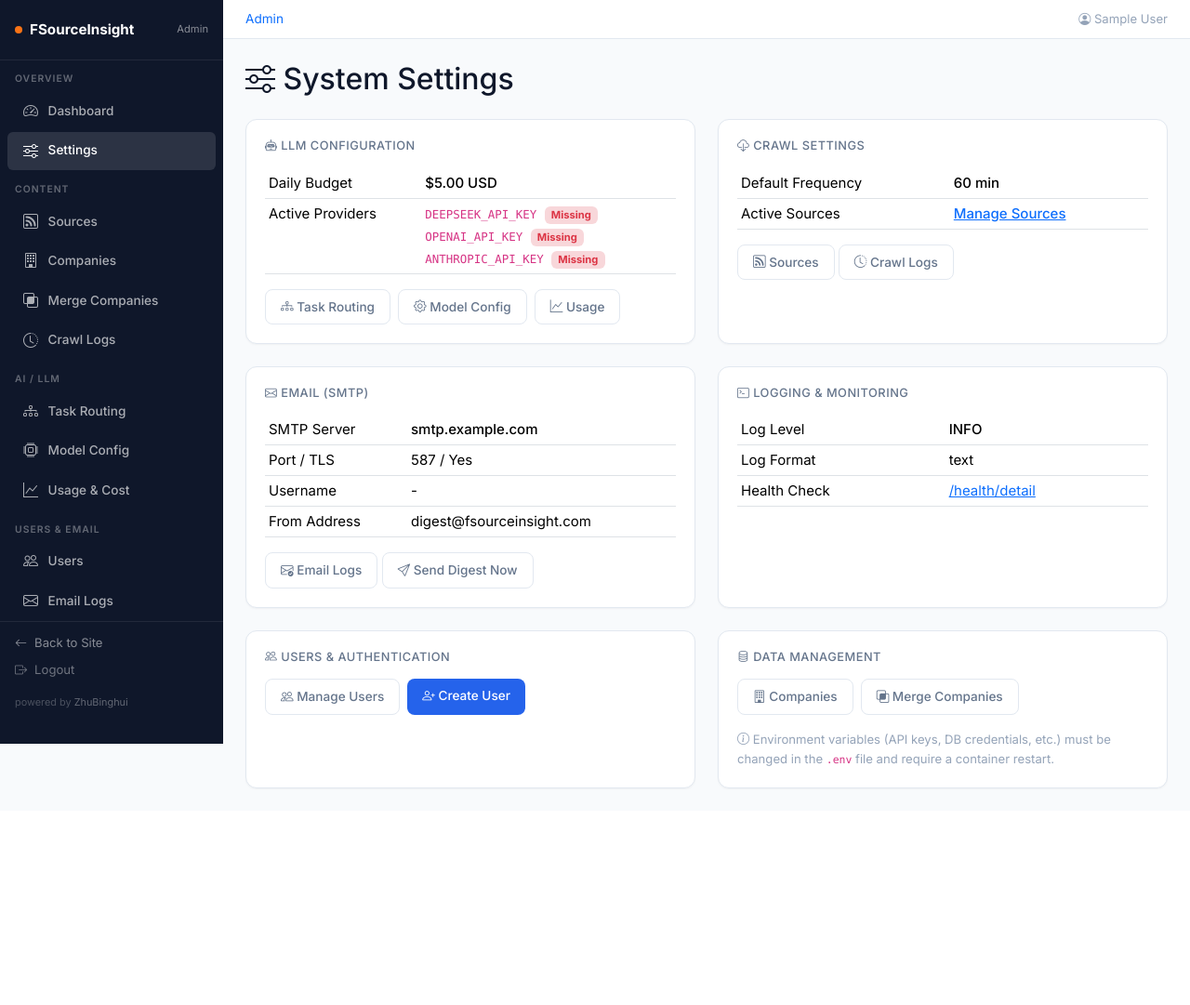
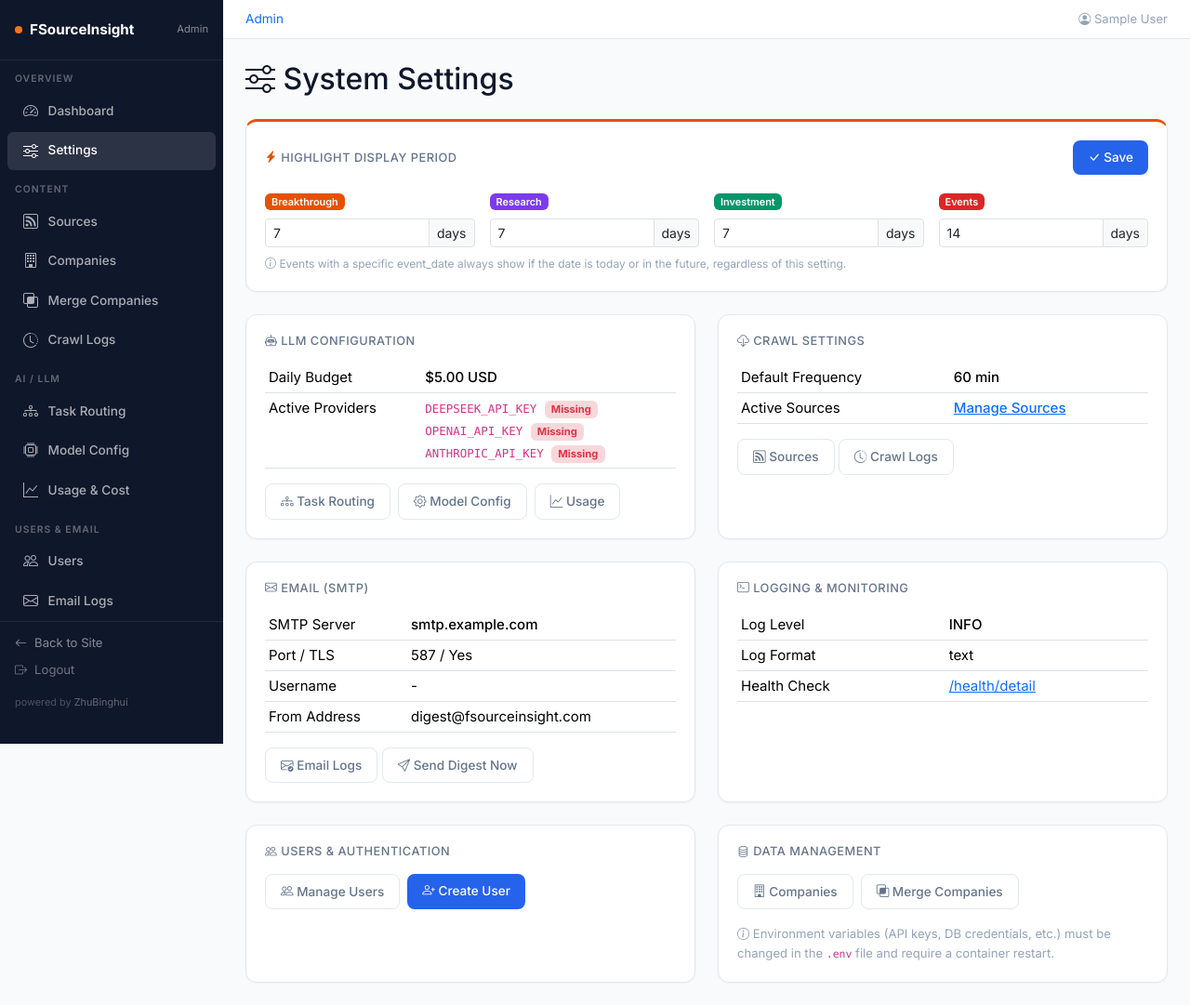
Before and after one commit to zhubinghui/FSourceInsight, a Flask app: page /admin/settings in a window 1280 px wide. Shown: the whole page at 93% size. Before the commit the page ends 849 px from the top, so only its background shows below. Run offline with Flask 3, Linux system fonts and the light colour scheme; a user stored in the database is signed in; tables that the repository leaves empty hold one stand-in row (values such as "Sample post"); parts of the project's set-up code (start-up, migrations or seed data) failed here and were passed over.

Commit message:
feat: configurable highlight time windows via admin settings
New SystemSetting model (key-value store in DB):
- highlight_breakthrough_days (default: 7)
- highlight_research_days (default: 7)
- highlight_investment_days (default: 7)
- highlight_event_days (default: 14, fallback for events without date)

Each highlight type now has its own independently configurable
time window. Events with a specific event_date always show if
the date is today or in the future, regardless of the setting.

Admin Settings page:
- New "Highlight Display Period" card at top with per-type inputs
- Save button updates DB immediately, no restart needed

News view:
- _get_highlighted_articles() reads from SystemSetting per type
- Each type queries with its own cutoff date

Co-Authored-By: Claude Opus 4.6 (1M context) <noreply@anthropic.com>

```diff
--- a/app/__init__.py
+++ b/app/__init__.py
@@ -44,6 +44,9 @@ def create_app(config_name=None):
     def load_user(user_id):
         from .models.user import User
         return db.session.get(User, int(user_id))
+
+    # Import all models for Alembic detection
+    from .models import setting  # noqa: F401
 
     # Register blueprints
     from .web.views.news import news_bp
--- /dev/null
+++ b/app/models/setting.py
@@ -0,0 +1,36 @@
+from app.extensions import db
+
+
+class SystemSetting(db.Model):
+    """Key-value store for runtime-configurable system settings."""
+    __tablename__ = 'system_setting'
+
+    key = db.Column(db.String(100), primary_key=True)
+    value = db.Column(db.String(500), nullable=False)
+    description = db.Column(db.String(300))
+
+    @classmethod
+    def get(cls, key: str, default: str = '') -> str:
+        row = db.session.get(cls, key)
+        return row.value if row else default
+
+    @classmethod
+    def get_int(cls, key: str, default: int = 0) -> int:
+        try:
+            return int(cls.get(key, str(default)))
+        except (ValueError, TypeError):
+            return default
+
+    @classmethod
+    def set(cls, key: str, value: str, description: str = None):
+        row = db.session.get(cls, key)
+        if row:
+            row.value = value
+            if description:
+                row.description = description
+        else:
+            row = cls(key=key, value=value, description=description or '')
+            db.session.add(row)
+
+    def __repr__(self):
+        return f'<Setting {self.key}={self.value}>'
--- a/app/web/templates/admin/settings.html
+++ b/app/web/templates/admin/settings.html
@@ -2,6 +2,66 @@
 {% block title %}Settings - Admin{% endblock %}
 {% block content %}
 <h2 class="mb-4"><i class="bi bi-sliders"></i> System Settings</h2>
+
+{# ── Highlight Time Windows (editable) ── #}
+<form method="post" class="mb-4">
+    <input type="hidden" name="csrf_token" value="{{ csrf_token() }}">
+    <div class="card card-fs" style="border-top: 3px solid var(--fs-orange);">
+        <div class="card-body">
+            <div class="d-flex justify-content-between align-items-center mb-3">
+                <h6 class="mb-0 text-fs-secondary text-uppercase" style="font-size: 0.8rem; letter-spacing: 0.5px;">
+                    <i class="bi bi-lightning-charge-fill" style="color: var(--fs-orange);"></i> Highlight Display Period
+                </h6>
+                <button type="submit" class="btn btn-fs-primary btn-sm"><i class="bi bi-check-lg"></i> Save</button>
+            </div>
+            <div class="row g-3">
+                <div class="col-md-3">
+                    <label class="form-label" style="font-size: 0.82rem;">
+                        <span class="badge badge-breakthrough" style="font-size: 0.68rem;">Breakthrough</span>
+                    </label>
+                    <div class="input-group input-group-sm">
+                        <input type="number" class="form-control" name="highlight_breakthrough_days"
+                               value="{{ highlight_settings.highlight_breakthrough_days }}" min="1" max="90">
+                        <span class="input-group-text">days</span>
+                    </div>
+                </div>
+                <div class="col-md-3">
+                    <label class="form-label" style="font-size: 0.82rem;">
+                        <span class="badge badge-research" style="font-size: 0.68rem;">Research</span>
+                    </label>
+                    <div class="input-group input-group-sm">
+                        <input type="number" class="form-control" name="highlight_research_days"
+                               value="{{ highlight_settings.highlight_research_days }}" min="1" max="90">
+                        <span class="input-group-text">days</span>
+                    </div>
+                </div>
+                <div class="col-md-3">
+                    <label class="form-label" style="font-size: 0.82rem;">
+                        <span class="badge badge-investment" style="font-size: 0.68rem;">Investment</span>
+                    </label>
+                    <div class="input-group input-group-sm">
+                        <input type="number" class="form-control" name="highlight_investment_days"
+                               value="{{ highlight_settings.highlight_investment_days }}" min="1" max="90">
+                        <span class="input-group-text">days</span>
+                    </div>
+                </div>
+                <div class="col-md-3">
+                    <label class="form-label" style="font-size: 0.82rem;">
+                        <span class="badge badge-event" style="font-size: 0.68rem;">Events</span>
+                    </label>
+                    <div class="input-group input-group-sm">
+                        <input type="number" class="form-control" name="highlight_event_days"
+                               value="{{ highlight_settings.highlight_event_days }}" min="1" max="90">
+                        <span class="input-group-text">days</span>
+                    </div>
+                </div>
+            </div>
+            <div class="text-fs-muted mt-2" style="font-size: 0.75rem;">
+                <i class="bi bi-info-circle"></i> Events with a specific event_date always show if the date is today or in the future, regardless of this setting.
+            </div>
+        </div>
+    </div>
+</form>
 
 <div class="row g-4">
     {# ── LLM Settings ── #}
--- a/app/web/views/admin.py
+++ b/app/web/views/admin.py
@@ -589,10 +589,16 @@ def llm_routing():
 def settings():
     """System-wide settings management."""
     from flask import current_app
+    from app.models.setting import SystemSetting
 
     if request.method == 'POST':
-        # Update .env-backed settings via DB override table
-        # For now, show current values from env (read-only display + editable for DB-backed)
+        # Save highlight settings
+        for key in ['highlight_breakthrough_days', 'highlight_research_days',
+                     'highlight_investment_days', 'highlight_event_days']:
+            val = request.form.get(key, '').strip()
+            if val:
+                SystemSetting.set(key, val)
+        db.session.commit()
         flash('Settings updated.', 'success')
         return redirect(url_for('admin.settings'))
 
@@ -608,6 +614,14 @@ def settings():
         'log_format': os.environ.get('LOG_FORMAT', 'text'),
     }
 
+    # Highlight time window settings (from DB)
+    highlight_settings = {
+        'highlight_breakthrough_days': SystemSetting.get_int('highlight_breakthrough_days', 7),
+        'highlight_research_days': SystemSetting.get_int('highlight_research_days', 7),
+        'highlight_investment_days': SystemSetting.get_int('highlight_investment_days', 7),
+        'highlight_event_days': SystemSetting.get_int('highlight_event_days', 14),
+    }
+
     # LLM provider status
     llm_keys = {}
     for env_var in ['DEEPSEEK_API_KEY', 'OPENAI_API_KEY', 'ANTHROPIC_API_KEY']:
@@ -617,6 +631,7 @@ def settings():
     return render_template(
         'admin/settings.html',
         settings=settings_data,
+        highlight_settings=highlight_settings,
         llm_keys=llm_keys,
     )
 
--- a/app/web/views/news.py
+++ b/app/web/views/news.py
@@ -80,33 +80,41 @@ def _get_filter_options():
     }
 
 
-def _get_highlighted_articles(page=1, per_page=8):
+def _get_highlighted_articles(page=1, per_page=5):
     """Get highlighted articles sorted by priority weight, paginated.
 
     Priority: tech_breakthrough (4) > local_research (3) > investment (2) > local_event (1)
-    Time rules: research/investment/breakthrough within 7 days; events today or future.
+    Time windows are configurable via Admin > Settings (system_setting table).
     Returns (items, total) for pagination.
     """
+    from app.models.setting import SystemSetting
+
     now = datetime.now()
-    cutoff_7d = now - timedelta(days=7)
+    bt_days = SystemSetting.get_int('highlight_breakthrough_days', 7)
+    rs_days = SystemSetting.get_int('highlight_research_days', 7)
+    inv_days = SystemSetting.get_int('highlight_investment_days', 7)
+    ev_days = SystemSetting.get_int('highlight_event_days', 14)
 
-    # Research, Investment & Breakthroughs: last 7 days
-    high_value = (
-        Article.query
-        .filter(Article.highlights.isnot(None))
-        .filter(Article.highlights != '[]')
-        .filter(
-            db.or_(
-                Article.highlights.like('%tech_breakthrough%'),
-                Article.highlights.like('%local_research%'),
-                Article.highlights.like('%investment%'),
-            )
+    # Each highlight type can have its own time window
+    high_value_articles = []
+
+    for hl_type, days in [
+        ('tech_breakthrough', bt_days),
+        ('local_research', rs_days),
+        ('investment', inv_days),
+    ]:
+        cutoff = now - timedelta(days=days)
+        articles = (
+            Article.query
+            .filter(Article.highlights.isnot(None))
+            .filter(Article.highlights.like(f'%{hl_type}%'))
+            .filter(Article.published_at >= cutoff)
+            .all()
         )
-        .filter(Article.published_at >= cutoff_7d)
-        .all()
-    )
+        high_value_articles.extend(articles)
 
-    # Events: only future or today
+    # Events: future or within event_days fallback
+    ev_cutoff = now - timedelta(days=ev_days)
     events = (
         Article.query
         .filter(Article.highlights.like('%local_event%'))
@@ -115,7 +123,7 @@ def _get_highlighted_articles(page=1, per_page=8):
                 Article.event_date >= now.date(),
                 db.and_(
                     Article.event_date.is_(None),
-                    Article.published_at >= cutoff_7d,
+                    Article.published_at >= ev_cutoff,
                 )
             )
         )
@@ -125,7 +133,7 @@ def _get_highlighted_articles(page=1, per_page=8):
     # Merge, deduplicate, then sort by priority weight (highest first)
     seen = set()
     merged = []
-    for a in high_value + events:
+    for a in high_value_articles + events:
         if a.id not in seen:
             seen.add(a.id)
             merged.append(a)
```
Also changed, not shown: migrations/versions/f4f3b6e8758c_add_system_setting_table.py (added, +33 -0 lines).
